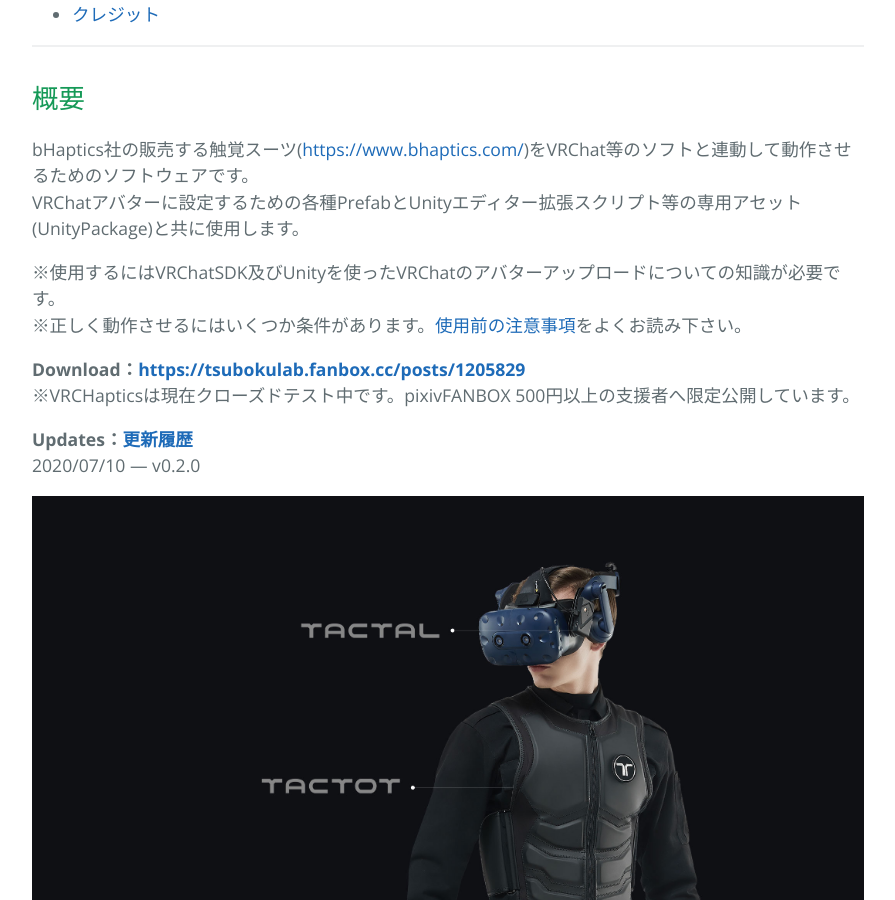
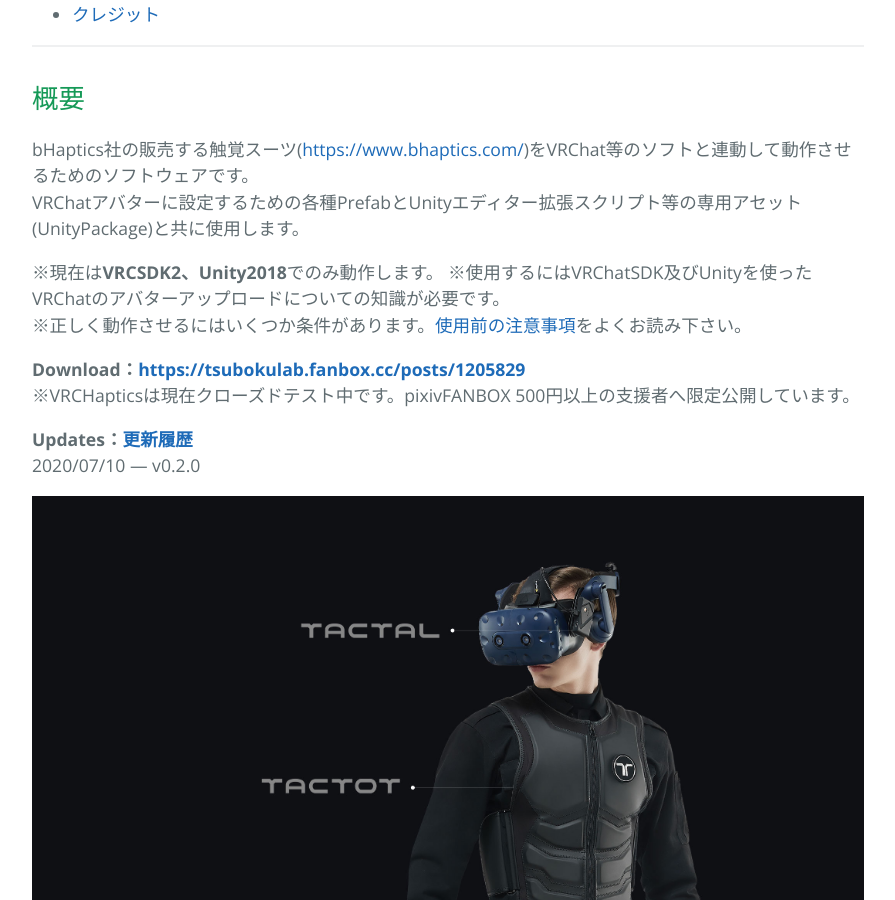
Before and after one commit to TsubokuLab/TsubokuLab.github.io, a Jekyll site: the page built from vrchaptics/index.md, in a window 1280 px wide and 900 px high, scrolled down 1775 px. Shown: the whole window, without its empty margins (192-1087 px from the left). Built offline with Jekyll 4.4.1, drawn with Linux system fonts in a browser that asks for light colours.

Commit message:
SDK2の表記追加

```diff
--- a/vrchaptics/index.md
+++ b/vrchaptics/index.md
@@ -44,6 +44,7 @@
 bHaptics社の販売する触覚スーツ([https://www.bhaptics.com/](https://www.bhaptics.com/))をVRChat等のソフトと連動して動作させるためのソフトウェアです。
 VRChatアバターに設定するための各種PrefabとUnityエディター拡張スクリプト等の専用アセット(UnityPackage)と共に使用します。
 
+※現在は**VRCSDK2、Unity2018**でのみ動作します。
 ※使用するにはVRChatSDK及びUnityを使ったVRChatのアバターアップロードについての知識が必要です。
 ※正しく動作させるにはいくつか条件があります。[使用前の注意事項](#重要使用前の注意事項)をよくお読み下さい。
 
@@ -157,7 +158,7 @@
    | H            | 切り出しサイズの縦幅pixel数。          |
 
    なお、右のテキストボックスの数値を直接入力しても変更可能。
-左上の赤黒ドットのレイアウトは以下のようになっています。
+   左上の赤黒ドットのレイアウトは以下のようになっています。
 
    ![VRCHaptics_RedDots](images\VRCHaptics_RedDots_v0.2.0.png)
 
```
